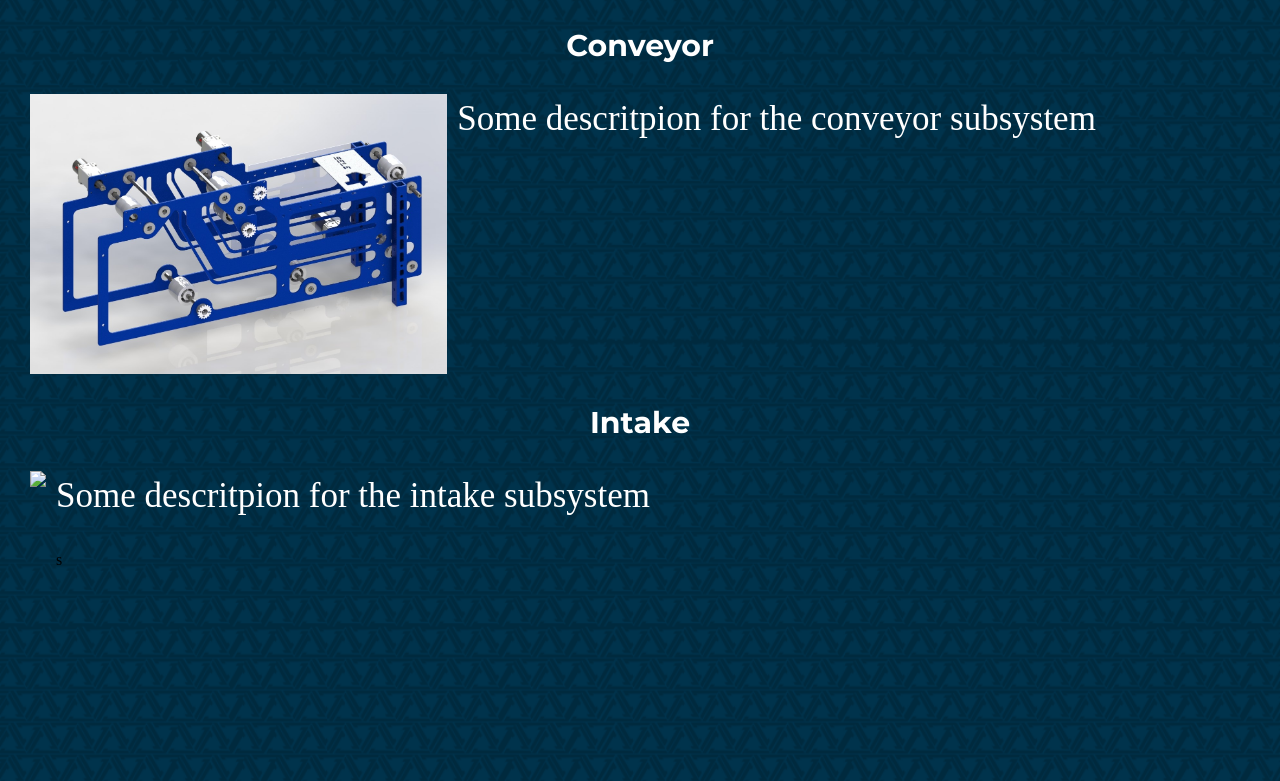
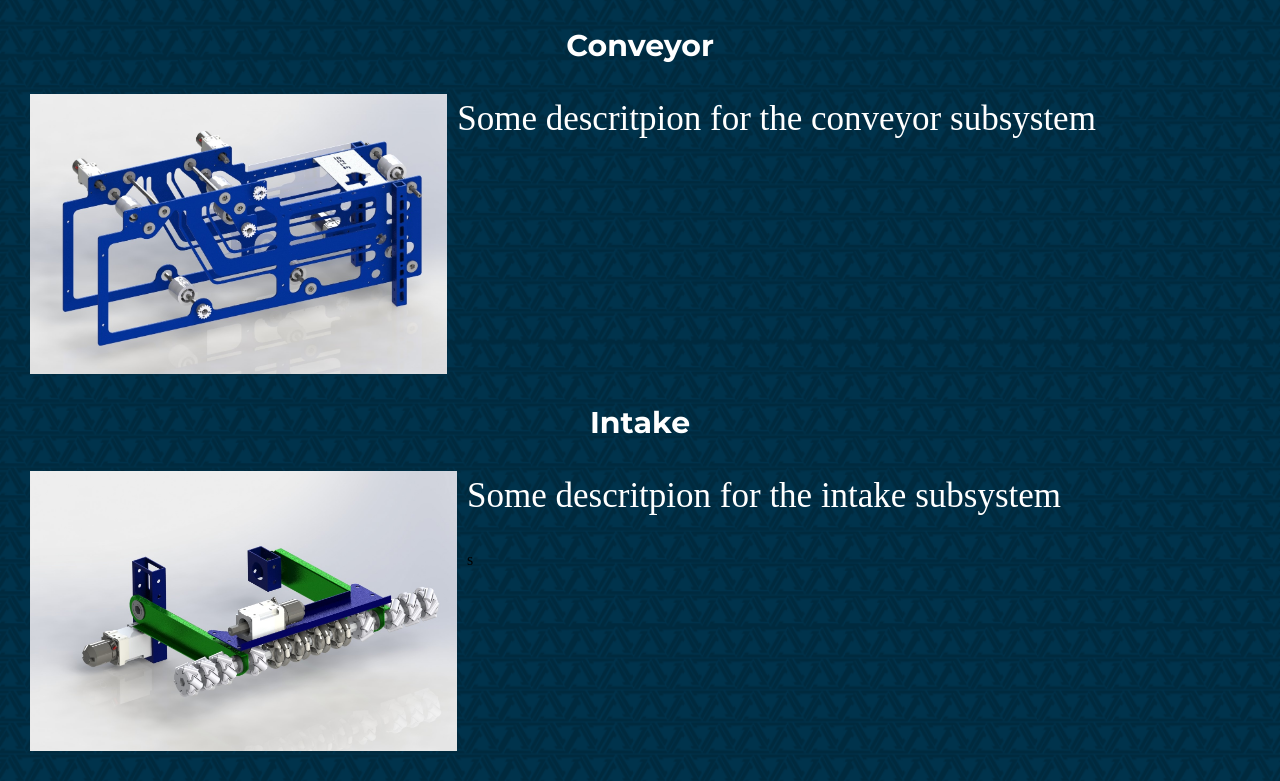
Before and after one commit to sakura-lxver/Touchscreen-Pit-Display_2020-FIRST-INFINITE-RECHARGE, a plain HTML site: page HTML/subsystems.html in a window 1280 px wide. Shown: the part 1374-2155 px from the top of the page. Drawn offline with Linux system fonts and the light colour scheme; a web font is replaced by a local one.

Commit message:
Fixed Subsystem Page

```diff
--- a/HTML/subsystems.html
+++ b/HTML/subsystems.html
@@ -34,7 +34,7 @@
 		</div>
 		<div class="subsystemDiv">
 			<h3>Intake</h3>
-			<img src="../Images/2020_intake render.JPG.JPG" class="subsystemImg" style="height: 280px;">
+			<img src="../Images/2020_intake render.JPG" class="subsystemImg" style="height: 280px;">
 			<p class="subsystemDescription" style="font-size: 35px;">Some descritpion for the intake subsystem</p>
 		</div>
 	</div>
```
